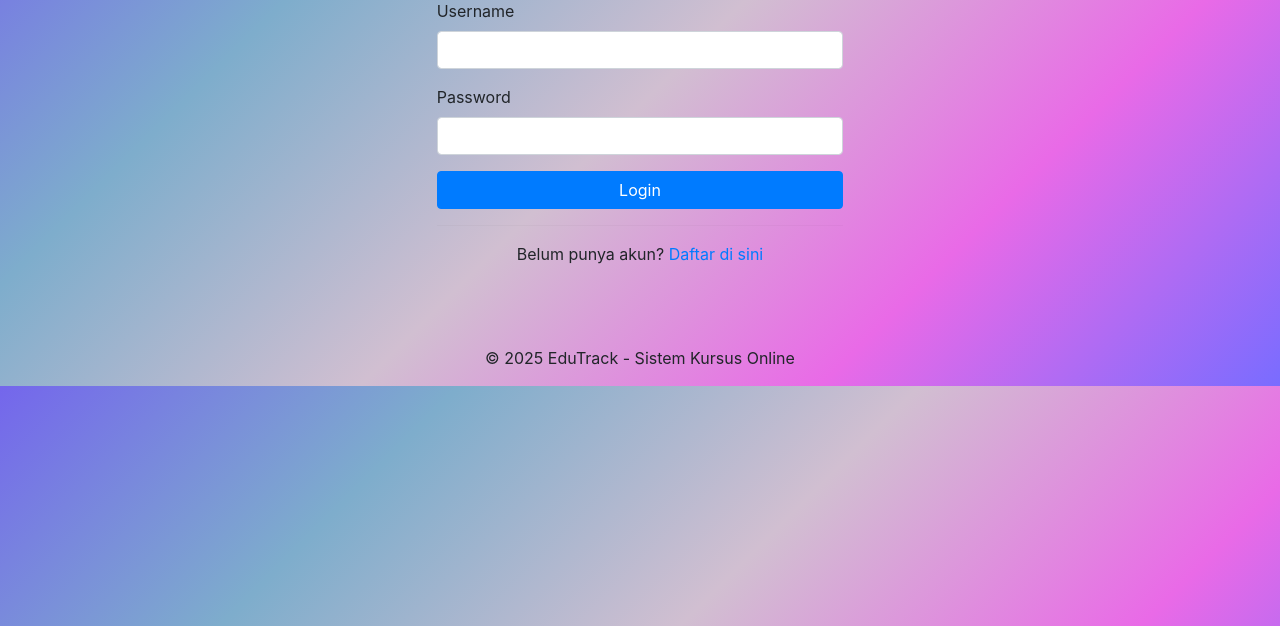
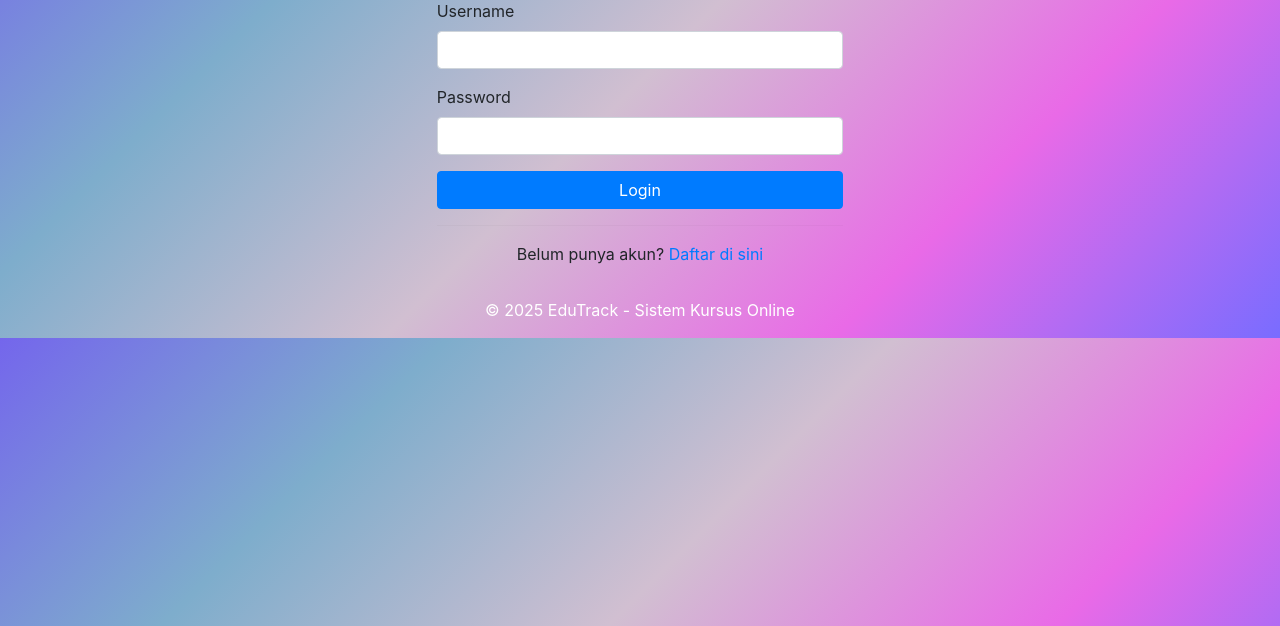
Before and after one commit to Thorrr29/cobapdt, a PHP site: page /index.php in a window 1280 px wide. Shown: the part 174-800 px from the top of the page. Run offline with PHP 8.4, Linux system fonts and the light colour scheme.

Commit message:
Update2 footer.php

```diff
--- a/template/footer.php
+++ b/template/footer.php
@@ -1,7 +1,6 @@
 </div>
-<footer class="text-center mt-5 p-3" style="background-color: transparent;">
-  <p class="mb-0">© 2025 EduTrack - Sistem Kursus Online</p>
-</footer>
+ <footer class="text-center p-3" style="background-color: transparent; color: white;">
+    <p class="mb-0">© 2025 EduTrack - Sistem Kursus Online</p>
+  </footer>
 <script src="https://cdn.jsdelivr.net/npm/bootstrap@5.3.0/dist/js/bootstrap.bundle.min.js"></script>
-</body>
 </html>
```
